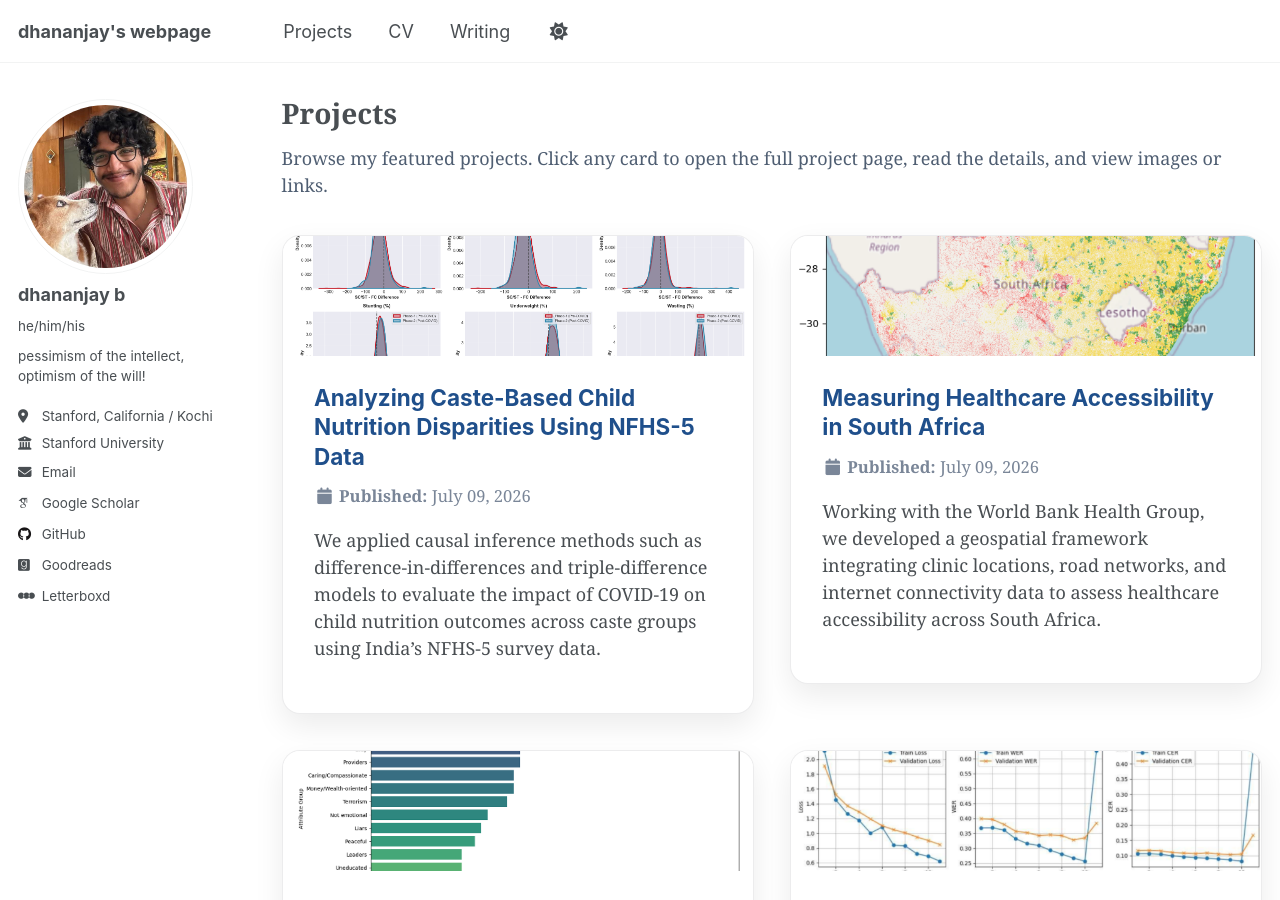
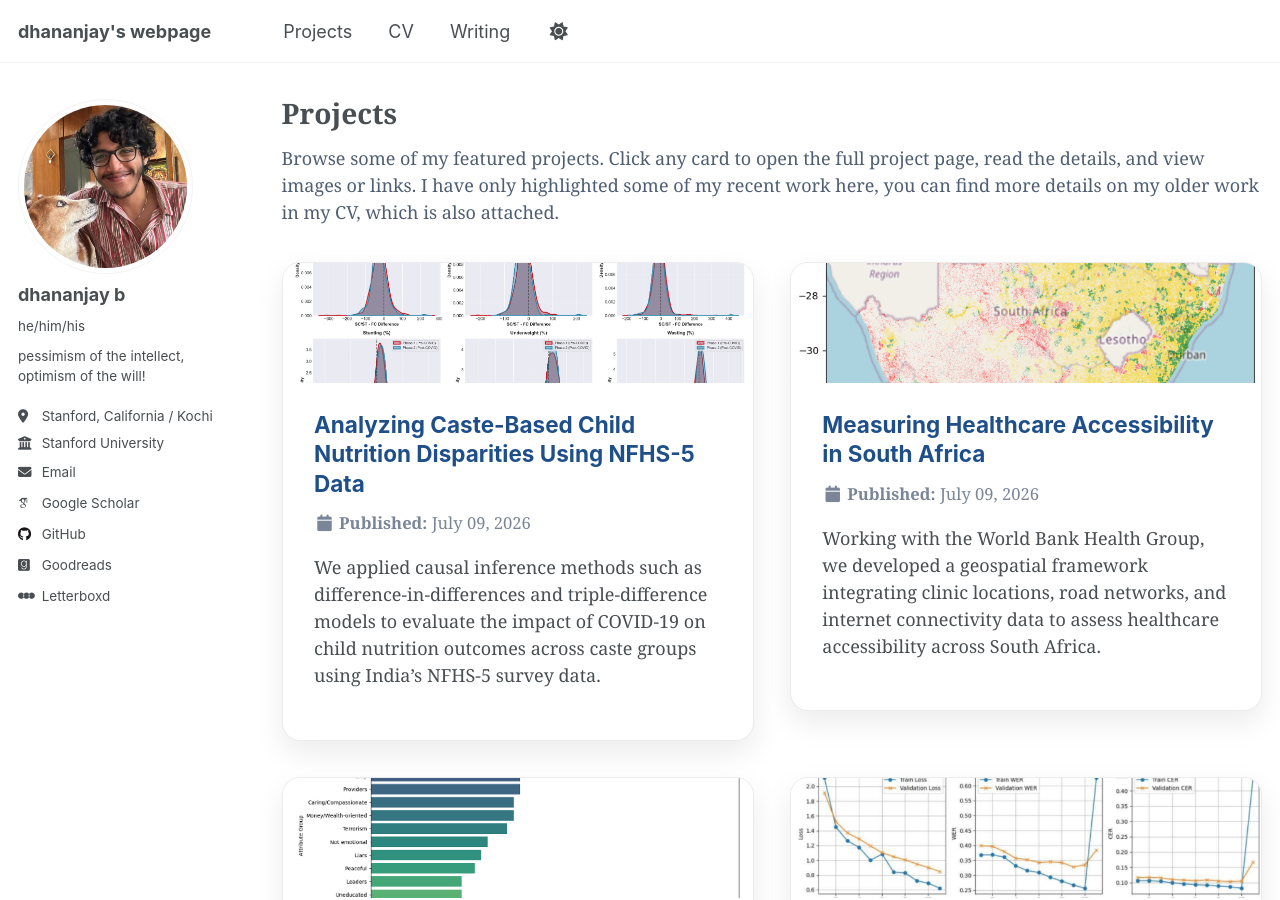
Before and after one commit to Dhananjay42/dhananjay42.github.io, a Jekyll site: the page built from _pages/portfolio.html, in a window 1280 px wide and 900 px high. Built offline with Jekyll 4.4.1, drawn with Linux system fonts in a browser that asks for light colours; some web fonts are replaced; a script that is not in the unit is left out.

Commit message:
Update portfolio.html

```diff
--- a/_pages/portfolio.html
+++ b/_pages/portfolio.html
@@ -8,7 +8,7 @@ author_profile: true
 {% include base_path %}
 
 <div class="portfolio-intro">
-  <p>Browse my featured projects. Click any card to open the full project page, read the details, and view images or links.</p>
+  <p>Browse some of my featured projects. Click any card to open the full project page, read the details, and view images or links. I have only highlighted some of my recent work here, you can find more details on my older work in my CV, which is also attached.</p>
 </div>
 
 <div class="portfolio-grid">
```
